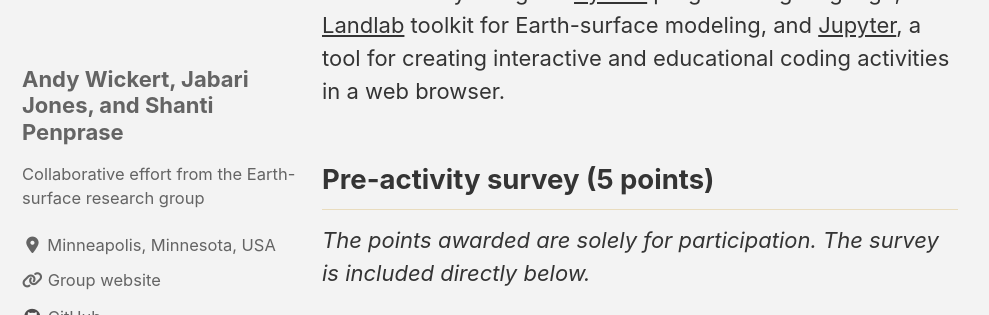
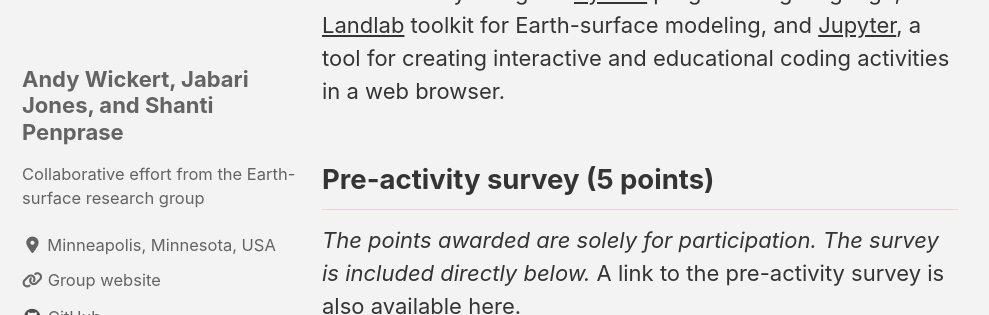
Before and after one commit to GeomorphOnline/GeomorphOnline.github.io, a Jekyll site: the page built from lessons/_hydrology/rainfall-runoff-activity.md, in a window 1280 px wide and 900 px high, scrolled down 1393 px, cut to the strip 0-315 px from the top of the window. Shown: the whole strip, without its empty margins (0-989 px from the left). Built offline with Jekyll 4.4.1, drawn with Linux system fonts in a browser that asks for light colours; cached includes are drawn as plain includes; nearby versions of some CDN libraries; some of the changed text lies outside the part shown.

Commit message:
add additional survey links rainfall runoff

```diff
--- a/lessons/_hydrology/rainfall-runoff-activity.md
+++ b/lessons/_hydrology/rainfall-runoff-activity.md
@@ -29,6 +29,7 @@
 ## Pre-activity survey (5 points)
 
 *The points awarded are solely for participation. The survey is included directly below.*
+A link to the pre-activity survey is also available [here](https://docs.google.com/forms/d/e/1FAIpQLSdvBzSSA-xoYpcKwcdaBfwNZx_9ErAt8QCRWBeQAbpt7ZHk2w/viewform?usp=sf_link).
 
 <iframe src="https://docs.google.com/forms/d/e/1FAIpQLSdvBzSSA-xoYpcKwcdaBfwNZx_9ErAt8QCRWBeQAbpt7ZHk2w/viewform?embedded=true" width="640" height="1869" frameborder="0" marginheight="0" marginwidth="0">Loading…</iframe>
 
@@ -72,6 +73,7 @@
 ## Post-activity survey (5 points)
 
 *The points awarded are solely for participation.*
+A link to the post-activity survey is also available [here](https://docs.google.com/forms/d/e/1FAIpQLSey29EI0nA2z1gNw15G8-4iuZHo_jbIyPcCptIJEUVlYK8i2g/viewform?usp=sf_link).
 
 <iframe src="https://docs.google.com/forms/d/e/1FAIpQLSey29EI0nA2z1gNw15G8-4iuZHo_jbIyPcCptIJEUVlYK8i2g/viewform?embedded=true" width="640" height="2682" frameborder="0" marginheight="0" marginwidth="0">Loading…</iframe>
 
```
